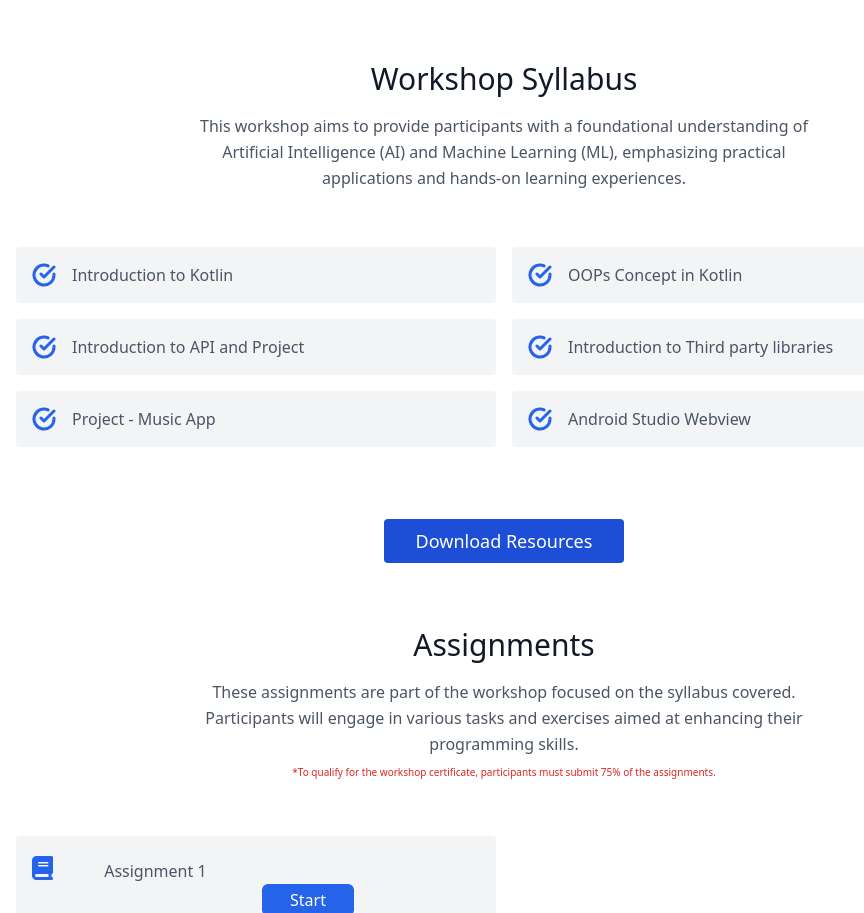
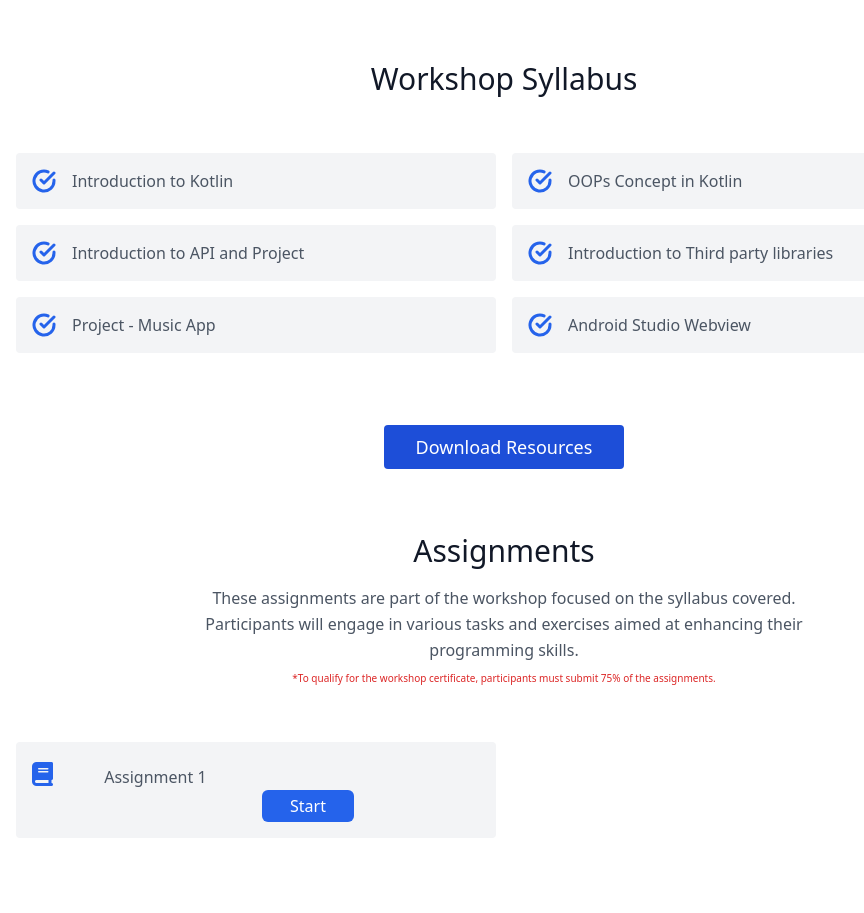
Before and after one commit to heyapurv/GDSC-Android-Workshop, a plain HTML site: page index.html in a window 1280 px wide. Shown: the part 1120-2033 px from the top of the page, without its empty margins (136-1000 px from the left). Drawn offline with nearby package versions, Linux system fonts and the light colour scheme.

Commit message:
syllabus description hidden

```diff
--- a/index.html
+++ b/index.html
@@ -158,7 +158,7 @@
         <div class="container px-5 py-8 mx-auto">
           <div class="text-center mb-12">
             <h1 class="sm:text-3xl text-2xl font-medium text-center title-font text-gray-900 mb-4">Workshop Syllabus</h1>
-            <p class="text-base leading-relaxed xl:w-2/4 lg:w-3/4 mx-auto">
+            <p class="text-base leading-relaxed xl:w-2/4 lg:w-3/4 mx-auto hidden">
               This workshop aims to provide participants with a foundational understanding of Artificial Intelligence (AI) and Machine Learning (ML), emphasizing practical applications and hands-on learning experiences.</p>
           </div>
           <div class="flex flex-wrap lg:w-4/5 sm:mx-auto sm:mb-2 -mx-2">
```
